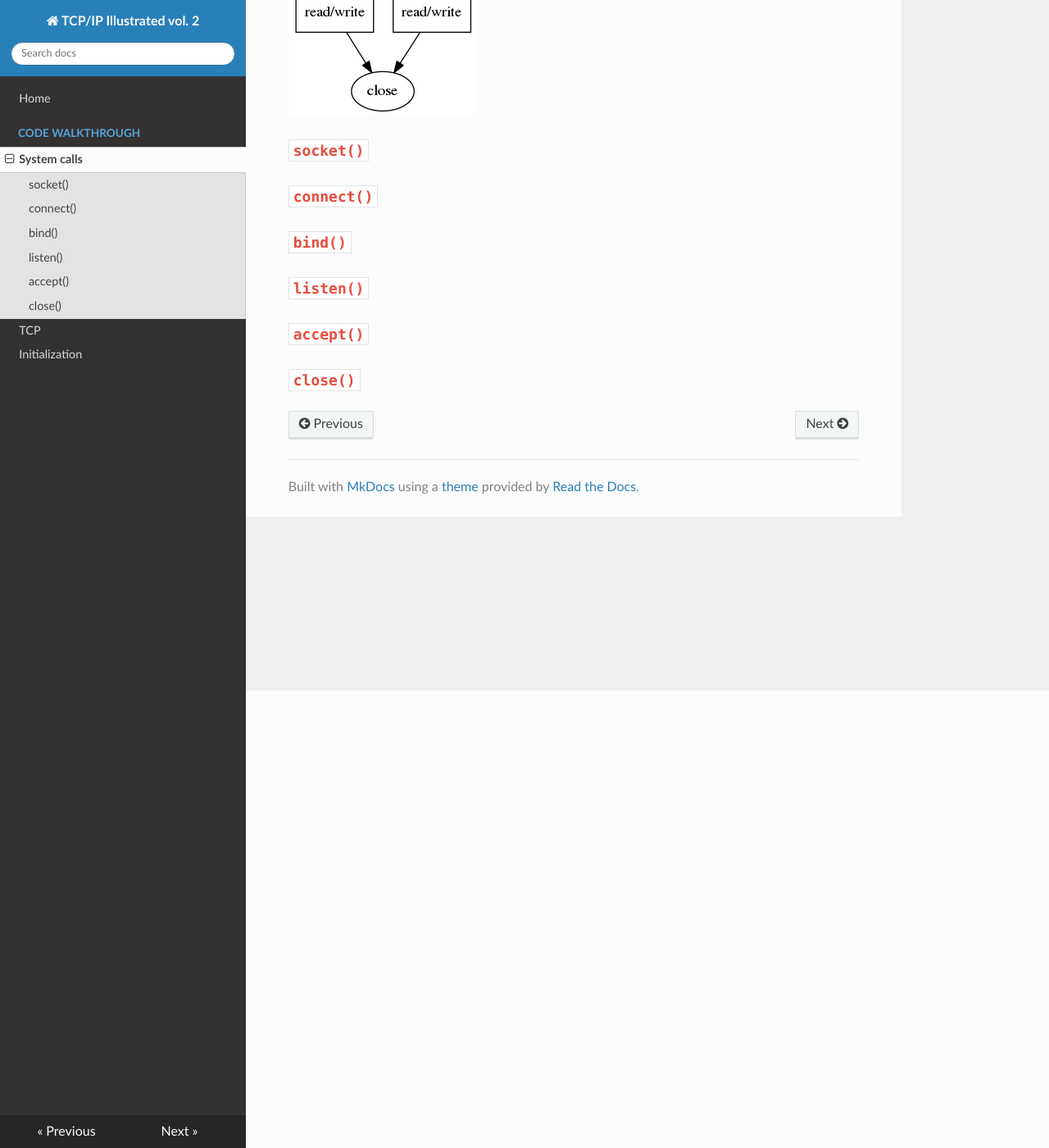
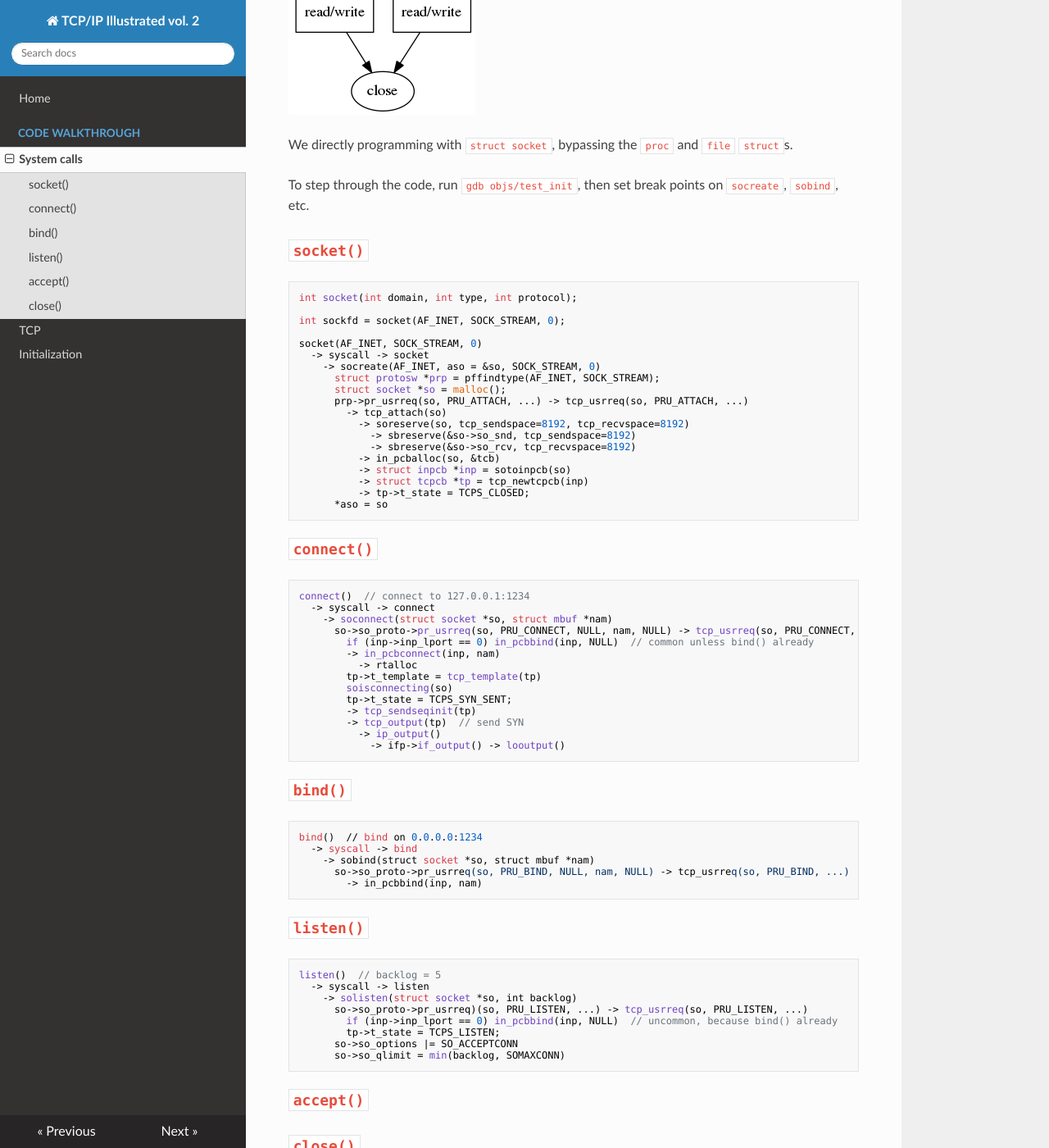
Before and after one commit to chenshuo/tcpipv2, an MkDocs documentation site: the page built from docs/syscall.md, in a window 1280 px wide and 1400 px high, scrolled down 558 px. Shown: the whole window at 82% size. Built offline with MkDocs 1.6.1, drawn with Linux system fonts in a browser that asks for light colours; nearby versions of some CDN libraries; old or Windows-style settings are respelled for this version of MkDocs.

Commit message:
fill in syscall.md

````diff
--- a/docs/syscall.md
+++ b/docs/syscall.md
@@ -2,13 +2,75 @@
 
 ![sockets](sockets.png)
 
+
+We directly programming with `struct socket`, bypassing the `proc` and `file` `struct`s.
+
+To step through the code, run `gdb objs/test_init`, then set break points on `socreate`, `sobind`, etc.
+
 ## `socket()`
 
+```c
+int socket(int domain, int type, int protocol);
+
+int sockfd = socket(AF_INET, SOCK_STREAM, 0);
+
+socket(AF_INET, SOCK_STREAM, 0)
+  -> syscall -> socket
+    -> socreate(AF_INET, aso = &so, SOCK_STREAM, 0)
+      struct protosw *prp = pffindtype(AF_INET, SOCK_STREAM);
+      struct socket *so = malloc();
+      prp->pr_usrreq(so, PRU_ATTACH, ...) -> tcp_usrreq(so, PRU_ATTACH, ...)
+        -> tcp_attach(so)
+          -> soreserve(so, tcp_sendspace=8192, tcp_recvspace=8192)
+            -> sbreserve(&so->so_snd, tcp_sendspace=8192)
+            -> sbreserve(&so->so_rcv, tcp_recvspace=8192)
+          -> in_pcballoc(so, &tcb)
+          -> struct inpcb *inp = sotoinpcb(so)
+          -> struct tcpcb *tp = tcp_newtcpcb(inp)
+          -> tp->t_state = TCPS_CLOSED;
+      *aso = so
+```
+
 ## `connect()`
+```
+connect()  // connect to 127.0.0.1:1234
+  -> syscall -> connect
+    -> soconnect(struct socket *so, struct mbuf *nam)
+      so->so_proto->pr_usrreq(so, PRU_CONNECT, NULL, nam, NULL) -> tcp_usrreq(so, PRU_CONNECT, ...)
+        if (inp->inp_lport == 0) in_pcbbind(inp, NULL)  // common unless bind() already
+        -> in_pcbconnect(inp, nam)
+          -> rtalloc
+        tp->t_template = tcp_template(tp)
+        soisconnecting(so)
+        tp->t_state = TCPS_SYN_SENT;
+        -> tcp_sendseqinit(tp)
+        -> tcp_output(tp)  // send SYN
+          -> ip_output()
+            -> ifp->if_output() -> looutput()
+```
 
 ## `bind()`
 
+```
+bind()  // bind on 0.0.0.0:1234
+  -> syscall -> bind
+    -> sobind(struct socket *so, struct mbuf *nam)
+      so->so_proto->pr_usrreq(so, PRU_BIND, NULL, nam, NULL) -> tcp_usrreq(so, PRU_BIND, ...)
+        -> in_pcbbind(inp, nam)
+```
+
 ## `listen()`
+
+```
+listen()  // backlog = 5
+  -> syscall -> listen
+    -> solisten(struct socket *so, int backlog)
+      so->so_proto->pr_usrreq)(so, PRU_LISTEN, ...) -> tcp_usrreq(so, PRU_LISTEN, ...)
+        if (inp->inp_lport == 0) in_pcbbind(inp, NULL)  // uncommon, because bind() already
+        tp->t_state = TCPS_LISTEN;
+      so->so_options |= SO_ACCEPTCONN
+      so->so_qlimit = min(backlog, SOMAXCONN)
+```
 
 ## `accept()`
 
````
